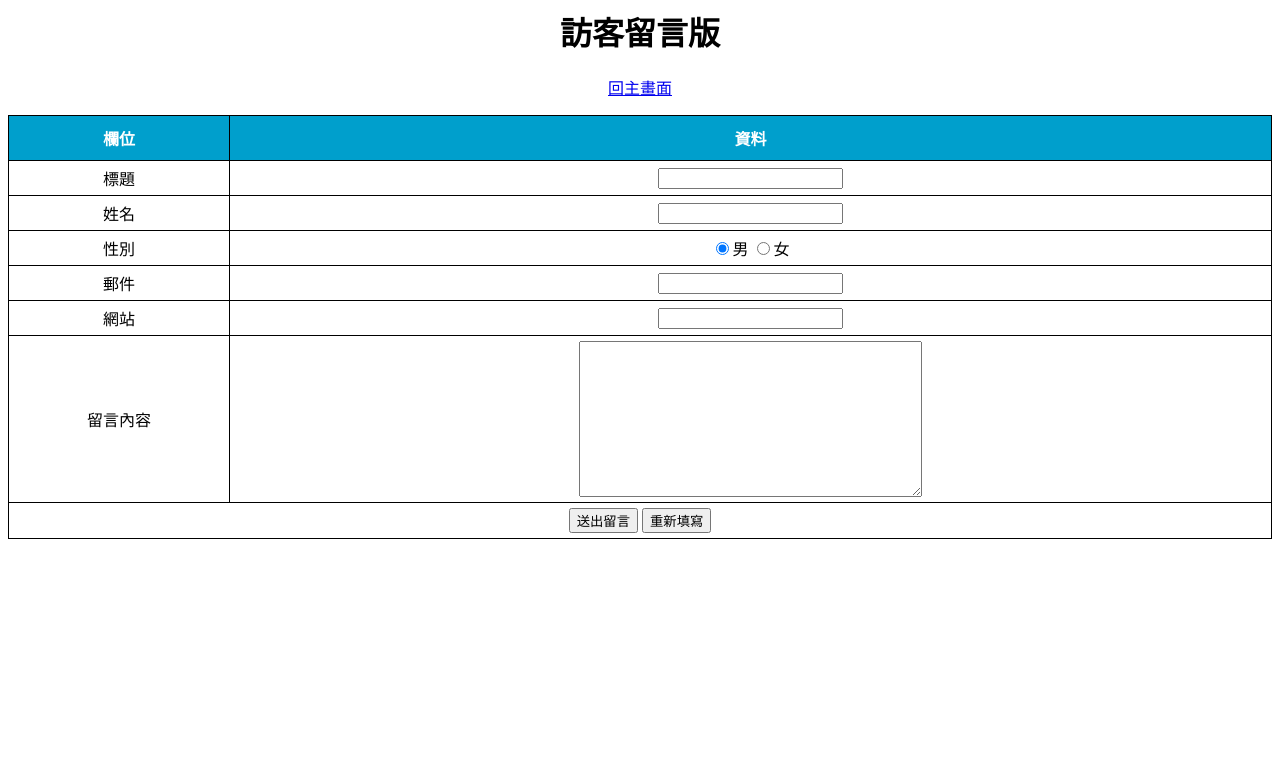
After one commit to VinHuang/PHP_BOARD_Practice, a PHP site: page /board/post.php in a window 1280 px wide. The commit adds this page. Shown: the top 783 px of the page. Run offline with PHP 8.4, Linux system fonts and the light colour scheme.

Commit message:
Add post.php

```diff
--- a/index.php
+++ b/index.php
@@ -53,6 +53,7 @@
   <h1>網路留言版</h1>
   <p>資料筆數：<?php echo $total_records ?>
   </p>
+  <p><a href="post.php">去留言</a></p>
   <?php while ($row_RecBoard=$result->fetch_assoc()) { ?>
   <table>
     <tr>
--- /dev/null
+++ b/post.php
@@ -0,0 +1,184 @@
+<?php
+function GetSQLValueString($theValue, $theType)
+{
+    switch ($theType) {
+    case "string":
+      $theValue = ($theValue != "") ?
+      filter_var($theValue, FILTER_SANITIZE_MAGIC_QUOTES) : "" ;
+    break;
+    case "int":
+      $theValue = ($theValue != "") ?
+      filter_var($theValue, FILTER_SANITIZE_NUMBER_INT) : "" ;
+    break;
+    case "email":
+      $theValue = ($theValue != "") ?
+      filter_var($theValue, FILTER_VALIDATE_EMAIL) : "" ;
+    break;
+    case "url":
+      $theValue = ($theValue != "") ?
+      filter_var($theValue, FILTER_VALIDATE_URL) : "" ;
+    break;
+  }
+    return $theValue;
+}
+
+//用欄位 action 值是否為 add，判斷現在是否是新增的動作
+if (isset($_POST["action"])&&($_POST["action"]=="add")) {
+    include("connMysql.php");
+    $sql_query = "INSERT INTO board (boardname ,boardsex ,boardsubject ,boardtime ,boardmail ,boardweb ,boardcontent) VALUES (?, ?, ?, NOW(), ?, ?, ?)";
+    //預備語法
+    $stmt = $db_link -> prepare($sql_query);
+    $stmt -> bind_param(
+        "ssssss",
+        GetSQLValueString($_POST["boardname"], "string"),
+        GetSQLValueString($_POST["boardsex"], "string"),
+        GetSQLValueString($_POST["boardsubject"], "string"),
+        GetSQLValueString($_POST["boardmail"], "email"),
+        GetSQLValueString($_POST["boardweb"], "url"),
+        GetSQLValueString($_POST["boardcontent"], "string")
+    );
+    $stmt -> execute();
+    $stmt -> close();
+    $db_link -> close();
+    //重新導向回到主畫面
+    header("Location: http://localhost/board/index.php");
+}
+?>
+<html>
+
+<head>
+  <meta http-equiv="content-type" content="text/html; charset=UTF-8">
+  <title>訪客留言版</title>
+  <style>
+    h1,
+    p {
+      text-align: center;
+    }
+
+    table {
+      border: 1px solid #000;
+      font-family: 微軟正黑體;
+      font-size: 16px;
+      width: 100%;
+      border: 1px solid #000;
+      text-align: center;
+      border-collapse: collapse;
+    }
+
+    th {
+      background-color: #009FCC;
+      padding: 10px;
+      border: 1px solid #000;
+      color: #fff;
+    }
+
+    td {
+      border: 1px solid #000;
+      padding: 5px;
+    }
+  </style>
+  <script>
+    function checkForm() {
+      if (document.formPost.boardsubject.value == "") {
+        alert("請填寫標題!");
+        document.formPost.boardsubject.focus();
+        return false;
+      }
+      if (document.formPost.boardname.value == "") {
+        alert("請填寫姓名!");
+        document.formPost.boardname.focus();
+        return false;
+      }
+      if (document.formPost.boardmail.value != "") {
+        if (!checkmail(document.formPost.boardmail)) {
+          document.formPost.boardmail.focus();
+          return false;
+        }
+      } else {
+        alert("請填寫電子郵件");
+        document.formPost.boardmail.focus();
+        return false;
+      }
+      if (document.formPost.boardcontent.value == "") {
+        alert("請填寫留言內容!");
+        document.formPost.boardcontent.focus();
+        return false;
+      }
+      if (document.formPost.boardweb.value == "") {
+        alert("請填寫網站連結!");
+        document.formPost.boardweb.focus();
+        return false;
+      }
+      return confirm('確定送出嗎？');
+    }
+
+    function checkmail(myEmail) {
+      var filter = /^([a-zA-Z0-9_\.\-])+\@(([a-zA-Z0-9\-])+\.)+([a-zA-Z0-9]{2,4})+$/;
+      if (filter.test(myEmail.value)) {
+        return true;
+      }
+      alert("電子郵件格式不正確");
+      return false;
+    }
+  </script>
+</head>
+
+<body>
+  <h1>訪客留言版</h1>
+  <p><a href="index.php">回主畫面</a></p>
+  <!-- 用 action="" 代表送回本頁 -->
+  <form action="" method="post" name="formPost" id="formPost" onSubmit="return checkForm();">
+    <table>
+      <tr>
+        <th>欄位</th>
+        <th>資料</th>
+      </tr>
+      <tr>
+        <td>標題</td>
+        <td>
+          <input type="text" name="boardsubject" id="boardsubject">
+        </td>
+      </tr>
+      <tr>
+        <td>姓名</td>
+        <td>
+          <input type="text" name="boardname" id="boardname">
+        </td>
+      </tr>
+      <tr>
+        <td>性別</td>
+        <td>
+          <input type="radio" name="boardsex" id="boardsex" value="男" checked>男
+          <input type="radio" name="boardsex" id="boardsex" value="女">女
+        </td>
+      </tr>
+      <tr>
+        <td>郵件</td>
+        <td>
+          <input type="text" name="boardmail" id="boardmail">
+        </td>
+      </tr>
+      <tr>
+        <td>網站</td>
+        <td>
+          <input type="text" name="boardweb" id="boardweb">
+        </td>
+      </tr>
+      <tr>
+        <td>留言內容</td>
+        <td>
+          <textarea name="boardcontent" id="boardcontent" cols="40" rows="10"></textarea>
+        </td>
+      </tr>
+      <tr>
+        <td colspan="2">
+          <input name="action" type="hidden" value="add">
+          <input type="submit" name="button" value="送出留言">
+          <input type="reset" name="button2" value="重新填寫">
+        </td>
+      </tr>
+    </table>
+  </form>
+</body>
+
+</html>
```
